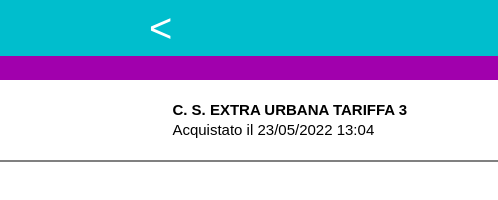
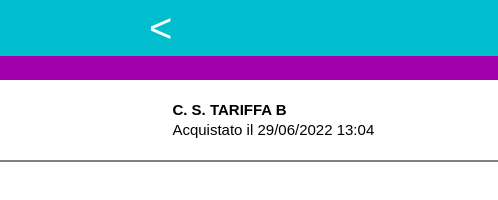
Before and after one commit to anza04/asf, a plain HTML site: page html/titoli.html in a window 1280 px wide. Shown: the full height of the page, 74-572 px from the left. Drawn offline with Linux system fonts and the light colour scheme.

Commit message:
Update titoli.html

```diff
--- a/html/titoli.html
+++ b/html/titoli.html
@@ -19,8 +19,8 @@
         <a class="biglietto-nuovo" id="biglietto" href="./biglietto.html">
             <div class="foto"><img src="../img/WhatsApp Image 2022-05-23 at 13.06.36.jpeg" alt="" width="70px"></div>
             <div class="testo">
-                <b>C. S. EXTRA URBANA TARIFFA 3</b><br>
-                Acquistato il  23/05/2022 13:04
+                <b>C. S. TARIFFA B</b><br>
+                Acquistato il  29/06/2022 13:04
             </div>
         </a>
     </div>
```
